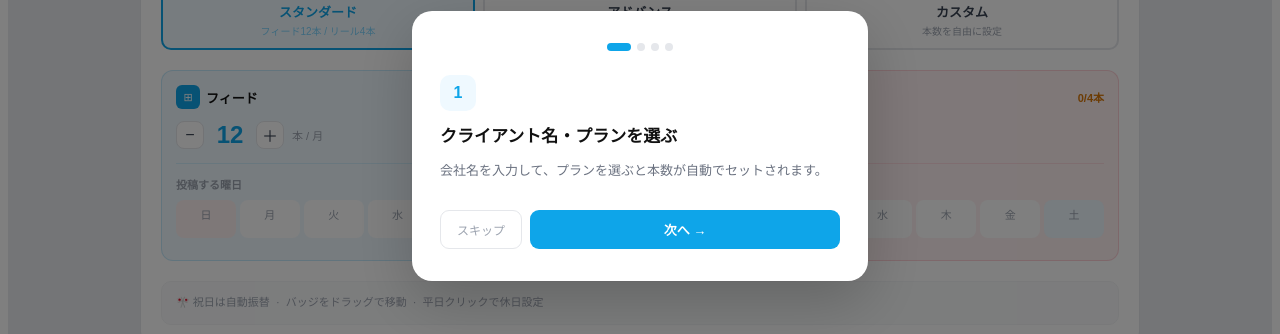
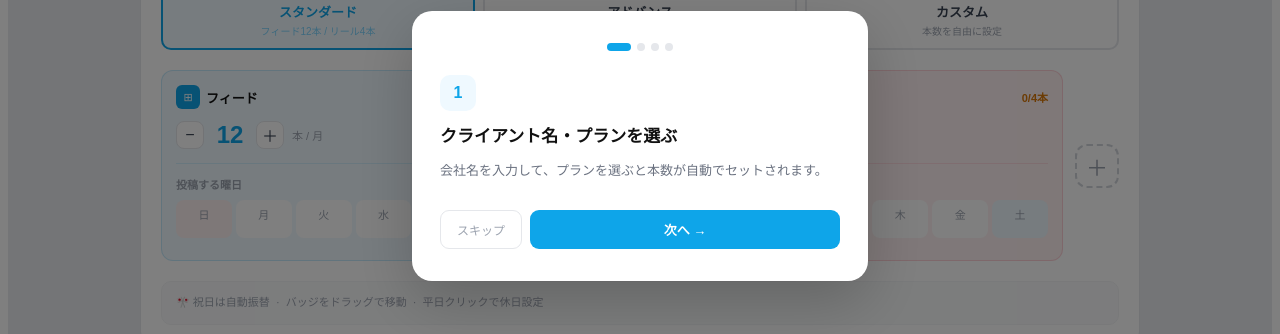
Before and after one commit to masatoome-hash/sns-calendar, a Next.js app: page / in a window 1280 px wide. Shown: the part 254-588 px from the top of the page. Built offline with nearby package versions, Linux system fonts and the light colour scheme.

Commit message:
投稿種別追加機能

```diff
--- a/app/page.js
+++ b/app/page.js
@@ -4,6 +4,14 @@ import React, { useState, useRef, useCallback, useMemo, useEffect } from "react"
 const POST_TYPES = [
   { id: "feed", label: "フィード", color: "#0EA5E9", lightBg: "#EFF9FF", icon: "⊞" },
   { id: "reel", label: "リール",   color: "#F43F5E", lightBg: "#FFF1F2", icon: "▶" },
+];
+
+const EXTRA_COLORS = [
+  { color: "#8B5CF6", lightBg: "#F5F3FF", icon: "◆" },
+  { color: "#F59E0B", lightBg: "#FFFBEB", icon: "★" },
+  { color: "#10B981", lightBg: "#ECFDF5", icon: "●" },
+  { color: "#EC4899", lightBg: "#FDF2F8", icon: "♥" },
+  { color: "#6366F1", lightBg: "#EEF2FF", icon: "▲" },
 ];
 
 const PLANS = [
@@ -62,13 +70,13 @@ function findShift(orig, dow, y, m, holidays, used, tid) {
   return{day:total,isShifted:true};
 }
 
-function buildPosts(y, m, ws, counts, holidays) {
+function buildPosts(y, m, ws, counts, holidays, allPostTypes) {
   const total=getDaysInMonth(y,m), used={};
   const mark=(d,t)=>{ if(!used[d])used[d]={}; used[d][t]=true; };
-  const normal=[], nc=Object.fromEntries(POST_TYPES.map(p=>[p.id,0]));
+  const normal=[], nc=Object.fromEntries(allPostTypes.map(p=>[p.id,0]));
   for(let d=1;d<=total;d++){
     const dow=getDow(y,m,d);
-    POST_TYPES.forEach(pt=>{
+    allPostTypes.forEach(pt=>{
       if(!ws[dow].has(pt.id)||nc[pt.id]>=(counts[pt.id]??0)) return;
       if(holidays.has(toKey(y,m,d))||used[d]?.[pt.id]) return;
       normal.push({id:pt.id+d+Math.random(),typeId:pt.id,day:d,isShifted:false});
@@ -79,7 +87,7 @@ function buildPosts(y, m, ws, counts, holidays) {
   for(let d=1;d<=total;d++){
     const dow=getDow(y,m,d);
     if(!holidays.has(toKey(y,m,d))) continue;
-    POST_TYPES.forEach(pt=>{
+    allPostTypes.forEach(pt=>{
       if(!ws[dow].has(pt.id)) return;
       const so=nc[pt.id]+shifted.filter(p=>p.typeId===pt.id).length;
       if(so>=(counts[pt.id]??0)) return;
@@ -109,8 +117,13 @@ export default function App() {
   const [dl,       setDl]       = useState(false);
   const [presets,  setPresets]  = useState([]);
   const [toast,    setToast]    = useState(null);
-  const [tutStep,  setTutStep]  = useState(-1);
+  const [tutStep,      setTutStep]      = useState(-1);
+  const [extraTypes,   setExtraTypes]   = useState([]);
+  const [newTypeName,  setNewTypeName]  = useState("");
+  const [showAddModal, setShowAddModal] = useState(false);
   const calRef = useRef(null);
+
+  const allPostTypes = useMemo(()=>[...POST_TYPES,...extraTypes],[extraTypes]);
 
   useEffect(()=>{
     setPresets(loadPresets());
@@ -120,8 +133,8 @@ export default function App() {
   const allH = useMemo(()=>new Set([...Object.keys(JP_HOLIDAYS),...manualH]),[manualH]);
 
   useEffect(()=>{
-    setPosts(buildPosts(year,month,ws,counts,allH));
-  },[year,month,ws,counts,allH]);
+    setPosts(buildPosts(year,month,ws,counts,allH,allPostTypes));
+  },[year,month,ws,counts,allH,allPostTypes]);
 
   const goMonth = d => {
     let nm=month+d, ny=year;
@@ -155,14 +168,14 @@ export default function App() {
 
   const dayMap = useMemo(()=>{
     const map={};
-    const c=Object.fromEntries(POST_TYPES.map(p=>[p.id,0]));
+    const c=Object.fromEntries(allPostTypes.map(p=>[p.id,0]));
     [...posts].sort((a,b)=>a.day-b.day).forEach(post=>{
       c[post.typeId]++;
       if(!map[post.day]) map[post.day]=[];
       map[post.day].push({post,index:c[post.typeId]});
     });
     return map;
-  },[posts]);
+  },[posts,allPostTypes]);
 
   const cells = useMemo(()=>{
     const a=[];
@@ -208,6 +221,27 @@ export default function App() {
     }finally{ setDl(false); }
   },[company,year,month]);
 
+  const addExtraType = () => {
+    const name = newTypeName.trim();
+    if(!name) return;
+    const idx = extraTypes.length % EXTRA_COLORS.length;
+    const { color, lightBg, icon } = EXTRA_COLORS[idx];
+    const id = "extra_" + Date.now();
+    setExtraTypes(prev=>[...prev, { id, label:name, color, lightBg, icon }]);
+    setCounts(prev=>({...prev, [id]:4}));
+    setNewTypeName("");
+    setShowAddModal(false);
+  };
+
+  const deleteExtraType = id => {
+    setExtraTypes(prev=>prev.filter(t=>t.id!==id));
+    setCounts(prev=>{ const n={...prev}; delete n[id]; return n; });
+    setWs(prev=>Object.fromEntries(Object.entries(prev).map(([dow,s])=>{
+      const ns=new Set(s); ns.delete(id); return [dow,ns];
+    })));
+    setPosts(prev=>prev.filter(p=>p.typeId!==id));
+  };
+
   const hasSetup = Object.values(ws).some(s=>s.size>0);
 
   return (
@@ -223,6 +257,46 @@ export default function App() {
           boxShadow:"0 4px 20px rgba(0,0,0,.15)",
           zIndex:9999,whiteSpace:"nowrap",
         }}>{toast.msg}</div>
+      )}
+
+      {/* ── 種別追加モーダル ── */}
+      {showAddModal&&(
+        <div onClick={()=>setShowAddModal(false)} style={{
+          position:"fixed",inset:0,zIndex:2000,
+          background:"rgba(0,0,0,.4)",
+          display:"flex",alignItems:"center",justifyContent:"center",padding:20,
+        }}>
+          <div onClick={e=>e.stopPropagation()} style={{
+            width:320,background:"#fff",borderRadius:16,padding:"24px 20px",
+            boxShadow:"0 20px 60px rgba(0,0,0,.2)",
+          }}>
+            <div style={{fontSize:15,fontWeight:700,color:"#111",marginBottom:16}}>投稿種別を追加</div>
+            <input
+              autoFocus
+              value={newTypeName}
+              onChange={e=>setNewTypeName(e.target.value)}
+              onKeyDown={e=>e.key==="Enter"&&addExtraType()}
+              placeholder="例: ストーリーズ"
+              style={{
+                width:"100%",padding:"10px 12px",borderRadius:9,
+                border:"1px solid #E5E7EB",fontSize:14,outline:"none",
+                boxSizing:"border-box",marginBottom:16,
+              }}
+            />
+            <div style={{display:"flex",gap:8}}>
+              <button onClick={()=>setShowAddModal(false)} style={{
+                flex:1,padding:"10px",borderRadius:9,
+                border:"1px solid #E5E7EB",background:"#fff",
+                color:"#9CA3AF",fontSize:13,cursor:"pointer",
+              }}>キャンセル</button>
+              <button onClick={addExtraType} style={{
+                flex:1,padding:"10px",borderRadius:9,border:"none",
+                background:"#111",color:"#fff",
+                fontSize:13,fontWeight:700,cursor:"pointer",
+              }}>追加</button>
+            </div>
+          </div>
+        </div>
       )}
 
       {/* ── チュートリアル ── */}
@@ -408,16 +482,18 @@ export default function App() {
               </div>
 
               {/* 本数 + 曜日 */}
-              <div style={{marginBottom:20,display:"flex",gap:12}}>
-                {POST_TYPES.map(pt=>{
+              <div style={{marginBottom:20,display:"flex",gap:12,flexWrap:"wrap"}}>
+                {allPostTypes.map(pt=>{
+                  const isExtra = !POST_TYPES.find(p=>p.id===pt.id);
                   const actual=posts.filter(p=>p.typeId===pt.id).length;
                   const target=counts[pt.id]??0;
                   const ok=actual===target;
                   return(
                     <div key={pt.id} style={{
-                      flex:1,padding:"14px",borderRadius:12,
+                      flex:"1 1 180px",minWidth:180,padding:"14px",borderRadius:12,
                       border:`1px solid ${pt.color}30`,
                       background:pt.lightBg,
+                      position:"relative",
                     }}>
                       {/* カードヘッダー */}
                       <div style={{display:"flex",alignItems:"center",gap:6,marginBottom:12}}>
@@ -431,6 +507,15 @@ export default function App() {
                           marginLeft:"auto",fontSize:11,fontWeight:600,
                           color:ok?"#16a34a":actual<target?"#d97706":"#dc2626",
                         }}>{ok?`✓ ${actual}本`:`${actual}/${target}本`}</span>
+                        {isExtra&&(
+                          <button onClick={()=>deleteExtraType(pt.id)} style={{
+                            marginLeft:4,width:20,height:20,borderRadius:5,
+                            border:"none",background:"rgba(0,0,0,0.08)",
+                            color:"#9CA3AF",fontSize:11,cursor:"pointer",
+                            display:"flex",alignItems:"center",justifyContent:"center",
+                            flexShrink:0,
+                          }}>×</button>
+                        )}
                       </div>
 
                       {/* 本数カウンター */}
@@ -486,6 +571,19 @@ export default function App() {
                     </div>
                   );
                 })}
+
+                {/* ＋ 種別追加ボタン */}
+                <div style={{
+                  flex:"0 0 auto",display:"flex",alignItems:"center",justifyContent:"center",
+                }}>
+                  <button onClick={()=>setShowAddModal(true)} style={{
+                    width:44,height:44,borderRadius:12,
+                    border:"2px dashed #D1D5DB",background:"#fff",
+                    color:"#9CA3AF",fontSize:22,cursor:"pointer",
+                    display:"flex",alignItems:"center",justifyContent:"center",
+                    transition:"all .15s",
+                  }}>＋</button>
+                </div>
               </div>
 
               {/* ヒント + 保存 */}
@@ -576,7 +674,7 @@ export default function App() {
 
               {/* 凡例 */}
               <div style={{display:"flex",gap:8,flexWrap:"wrap",marginBottom:12,alignItems:"center"}}>
-                {POST_TYPES.map(pt=>(
+                {allPostTypes.map(pt=>(
                   <div key={pt.id} style={{
                     display:"flex",alignItems:"center",gap:5,
                     padding:"3px 10px",borderRadius:20,
@@ -659,9 +757,9 @@ export default function App() {
                       )}
 
                       <div style={{display:"flex",flexDirection:"column",gap:3,width:"100%",alignItems:"flex-start"}}>
-                        {[...postsHere].sort((a,b)=>({feed:0,reel:1}[a.post.typeId]??9)-({feed:0,reel:1}[b.post.typeId]??9))
+                        {[...postsHere].sort((a,b)=>allPostTypes.findIndex(p=>p.id===a.post.typeId)-allPostTypes.findIndex(p=>p.id===b.post.typeId))
                           .map(({post,index})=>{
-                            const pt=POST_TYPES.find(p=>p.id===post.typeId);
+                            const pt=allPostTypes.find(p=>p.id===post.typeId);
                             const num=index<=CIRCLE_NUMS.length?CIRCLE_NUMS[index-1]:`(${index})`;
                             const isDrag=dragging===post.id;
                             return(
```
